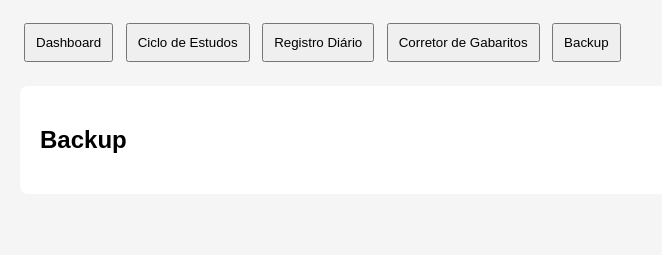
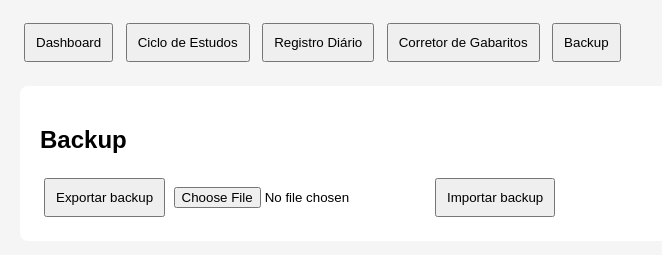
Before and after one commit to afasilvarj/meus-estudos-procuradoria, a plain HTML site: page index.html in a window 1280 px wide. Both pictures are taken after a click on the button "Backup". Shown: the part 61-316 px from the top of the page, without its empty margins (0-662 px from the left). Drawn offline with Linux system fonts and the light colour scheme.

Commit message:
Update index.html

```diff
--- a/index.html
+++ b/index.html
@@ -55,9 +55,16 @@
   <ul id="listaQuestoes"></ul>
 </section>
 
-    <section id="backup" class="tela">
-      <h2>Backup</h2>
-    </section>
+  <section id="backup" class="tela">
+  <h2>Backup</h2>
+
+  <button onclick="exportarBackup()">Exportar backup</button>
+
+  <input type="file" id="arquivoBackup" accept=".json">
+  <button onclick="importarBackup()">Importar backup</button>
+
+</section>
+
   </main>
 
   <script src="script.js"></script>
```
